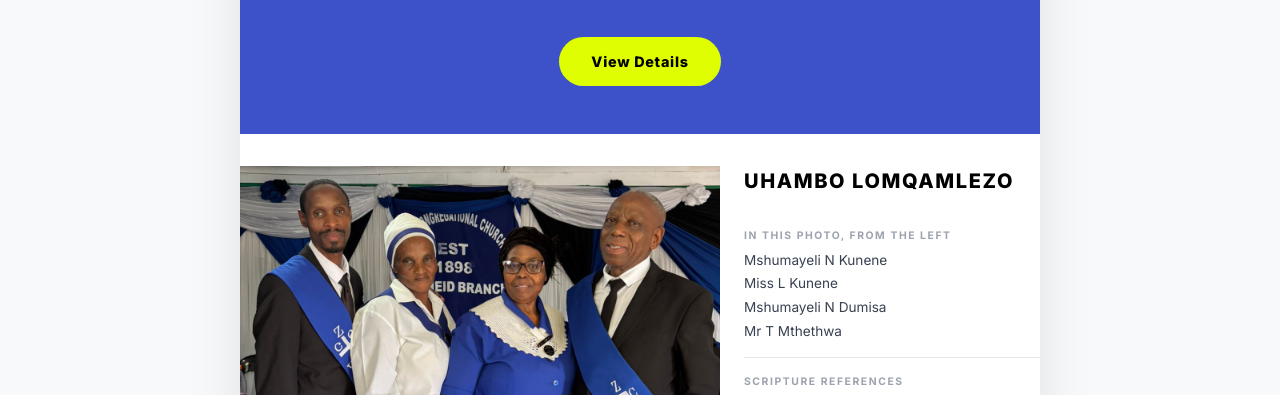
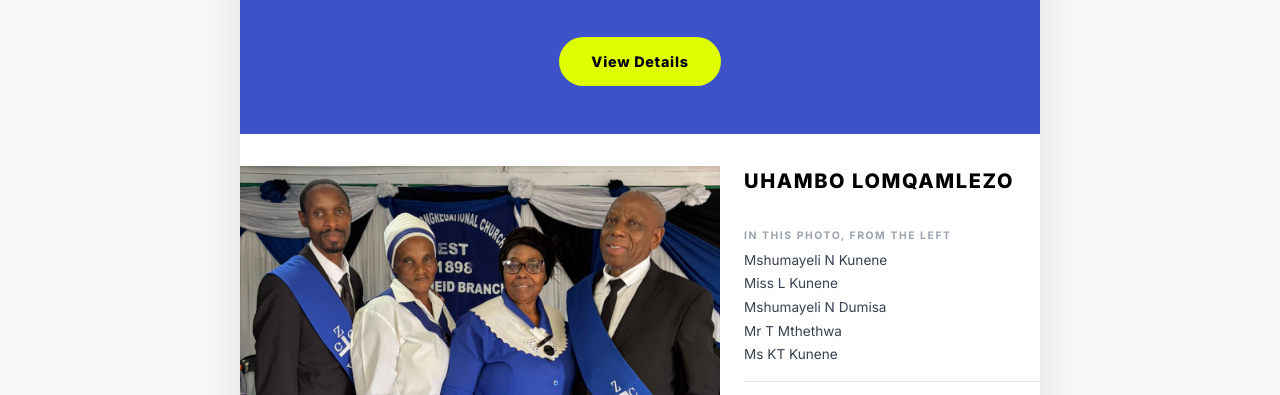
Before and after one commit to Dlozlami/zcc-official, a website: page views/index.html in a window 1280 px wide. Shown: the part 386-781 px from the top of the page. Drawn offline with Linux system fonts and the light colour scheme; a web font is replaced by a local one.

Commit message:
fix: add KT Kunene

```diff
--- a/views/index.html
+++ b/views/index.html
@@ -625,6 +625,7 @@
                 <li>Miss L Kunene</li>
                 <li>Mshumayeli N Dumisa</li>
                 <li>Mr T Mthethwa</li>
+                <li>Ms KT Kunene</li>
               </ul>
             </div>
             <p class="caption-label">Scripture references</p>
```
